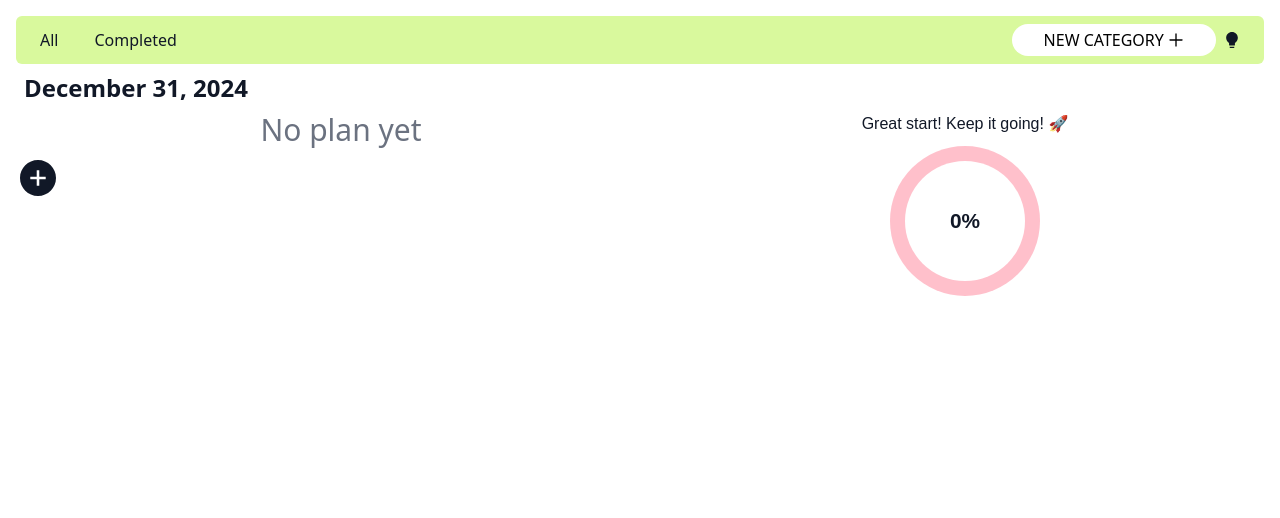
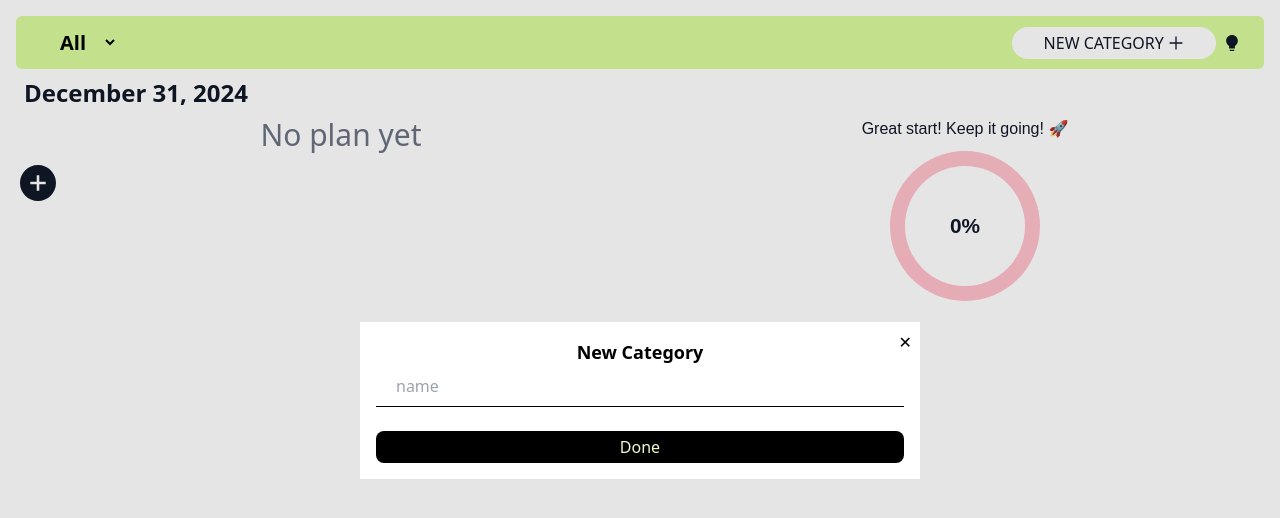
Before and after one commit to OlamideLanre/Taskflow, a React app: page / in a window 1280 px wide. Both pictures are taken after a click on the button "NEW CATEGORY". Shown: the top 518 px of the page. Built offline with nearby package versions, Linux system fonts and the light colour scheme; the HTML template or start-up script is replaced by a standard one.

Commit message:
feat: custom category creation

```diff
--- a/src/component/Navbar.tsx
+++ b/src/component/Navbar.tsx
@@ -1,31 +1,106 @@
 import { BulbFilled, PlusOutlined } from "@ant-design/icons";
-import { useContext } from "react";
+import { useContext, useEffect, useState } from "react";
 import { ThemeContext } from "../ThemeContext";
 export const NavBar = () => {
   const { Theme, changeTheme } = useContext(ThemeContext);
+  const [categoryname, setCategoryName] = useState<string>();
+  const [category, setCategory] = useState<string[]>([]);
+  const AddCategory = () => {
+    if (categoryname) {
+      let add = [...category, categoryname];
+      setCategory(add);
+      localStorage.setItem("taskflow-category", JSON.stringify(add));
+    } else {
+      console.log("no category yet");
+    }
+    setCategoryName("");
+  };
+
+  useEffect(() => {
+    let retrievedCategory = JSON.parse(
+      localStorage.getItem("taskflow-category") || "[]"
+    );
+    setCategory(retrievedCategory);
+  }, []);
   return (
     <>
       <nav className="container">
         <div
           className="main bg-black flex text-lime-200 justify-between py-2 px-6 rounded-md items-center"
           style={{
-            backgroundColor: Theme == "light" ? "#d9f99d" : "black",
-            color: Theme == "light" ? "#111827" : "#d9f99d",
+            backgroundColor: Theme == "light" ? "#d9f99d" : "white",
+            color: Theme == "light" ? "#111827" : "black",
           }}
         >
           <div className="flex gap-9">
-            <a href="" className="links">
+            <select
+              name=""
+              id=""
+              className={`${
+                Theme === "light" ? "bg-lime-200" : "bg-white"
+              } text-black px-4 py-1 rounded-sm font-semibold text-xl`}
+            >
+              <option value="all">All</option>
+              {category.map((c, index) => (
+                <option key={index} value={c}>
+                  {c}
+                </option>
+              ))}
+            </select>
+            {/* <a href="" className="links">
               All
-            </a>
-            <a href="" className="links">
+            </a> */}
+            {/* <a href="" className="links">
               Completed
-            </a>
+            </a> */}
           </div>
 
           <div>
-            <button className="bg-white text-black rounded-2xl px-8 py-1 mr-2">
+            {/* You can open the modal using document.getElementById('ID').showModal() method */}
+            <button
+              className="btn bg-white text-black rounded-2xl px-8 py-1 mr-2"
+              onClick={() => document.getElementById("my_modal_4").showModal()}
+              style={{
+                backgroundColor: Theme == "light" ? "white" : "#111827",
+                color: Theme == "light" ? "#111827" : "white",
+              }}
+            >
               NEW CATEGORY <PlusOutlined />
             </button>
+            <dialog id="my_modal_4" className="modal">
+              <div className="modal-box p-4">
+                <form method="dialog">
+                  {/* if there is a button in form, it will close the modal */}
+                  <button className="btn btn-sm btn-circle btn-ghost absolute right-2 top-2">
+                    ✕
+                  </button>
+                </form>
+                <div className="flex  flex-col">
+                  <h3 className="font-bold text-lg text-center">
+                    New Category
+                  </h3>
+                  <input
+                    type="text"
+                    placeholder="name"
+                    className="bg-white pr-24 pl-5 py-2 border-black border-b outline-none"
+                    value={categoryname}
+                    onChange={(e) => {
+                      setCategoryName(e.target.value);
+                    }}
+                  />
+                  <br />
+                  <button
+                    className="bg-black text-lime-100 font-medium py-1 rounded-lg"
+                    onClick={AddCategory}
+                  >
+                    Done
+                  </button>
+                </div>
+              </div>
+            </dialog>
+            {/* <button className="bg-white text-black rounded-2xl px-8 py-1 mr-2">
+              NEW CATEGORY <PlusOutlined />
+            </button> */}
             <BulbFilled
               className="cursor-pointer"
               onClick={() => {
```
